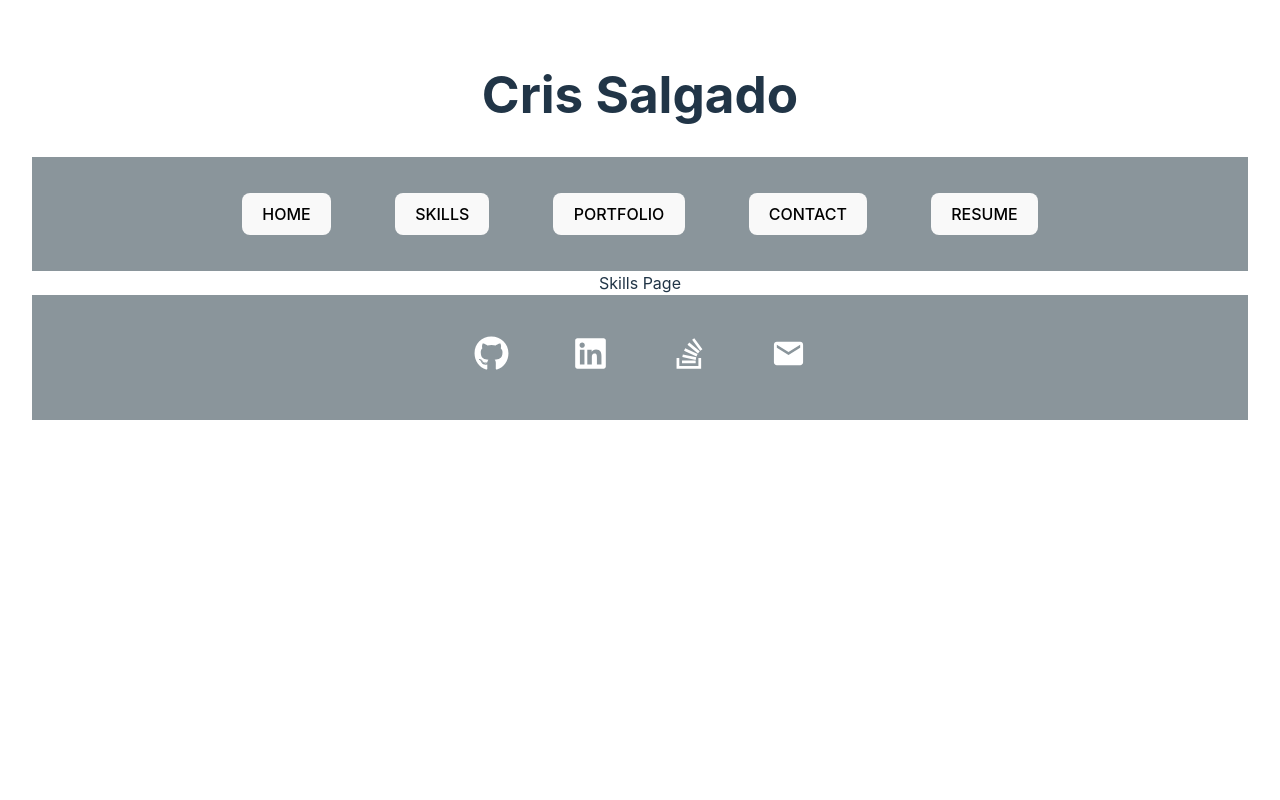
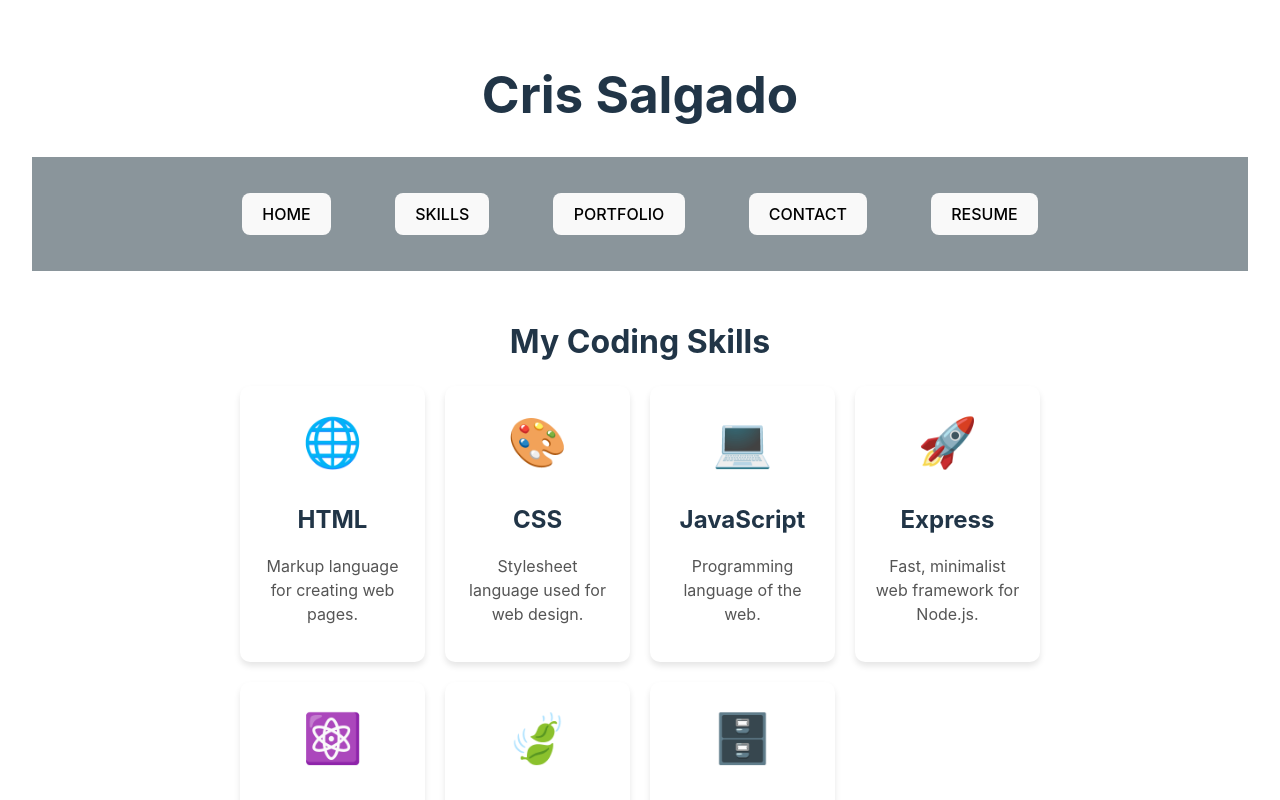
Before and after one commit to CrisSal2/Portfolio-React, a React (Vite) app: page /skills in a window 1280 px wide. Shown: the top 800 px of the page. Built offline with nearby package versions, Linux system fonts and the light colour scheme.

Commit message:
added skills section

```diff
--- /dev/null
+++ b/src/containers/skills/skills.css
@@ -0,0 +1,50 @@
+
+.container {
+    padding: 20px;
+    text-align: center;
+    background-color: white;
+    border-radius: 10px;
+    max-width: 800px;
+    margin: auto;
+}
+
+
+.title {
+
+    font-size: 2rem;
+    margin-bottom: 20px;
+}
+
+
+.skillsContainer {
+    display: grid;
+    grid-template-columns: repeat(auto-fit, minmax(150px, 1fr));
+    gap: 20px;
+}
+
+
+.skillCard {
+    background-color: white;
+    padding: 20px;
+    border-radius: 10px;
+    box-shadow: 0 4px 6px rgba(0, 0, 0, 0.1);
+    text-align: center;
+}
+
+
+.skillIcon {
+    font-size: 3rem;
+    margin-bottom: 10px;
+}
+
+
+.skillName {
+    font-size: 1.5rem;
+    margin-bottom: 10px;
+}
+
+
+.skillDescription {
+    font-size: 1rem;
+    color: #555;
+}
--- a/src/containers/skills/skills.jsx
+++ b/src/containers/skills/skills.jsx
@@ -1,11 +1,40 @@
+import './skills.css'
 
+const skillIcons = {
+  html: '🌐',
+  css: '🎨',
+  javascript: '💻',
+  express: '🚀',
+  react: '⚛️',
+  mongodb: '🍃',
+  sql: '🗄️'
+};
+
+const skills = [
+  { name: 'HTML', icon: skillIcons.html, description: 'Markup language for creating web pages.' },
+  { name: 'CSS', icon: skillIcons.css, description: 'Stylesheet language used for web design.' },
+  { name: 'JavaScript', icon: skillIcons.javascript, description: 'Programming language of the web.' },
+  { name: 'Express', icon: skillIcons.express, description: 'Fast, minimalist web framework for Node.js.' },
+  { name: 'React', icon: skillIcons.react, description: 'JavaScript library for building UIs.' },
+  { name: 'MongoDB', icon: skillIcons.mongodb, description: 'NoSQL database for scalable applications.' },
+  { name: 'SQL', icon: skillIcons.sql, description: 'Relational database management and querying.' }
+];
 
 function Skills() {
-    return(
-        <div>
-        Skills Page
-        </div>
-    )
-}
+  return (
+    <div className='container'>
+      <h2 className='title'>My Coding Skills</h2>
+      <div className='skillsContainer'>
+        {skills.map((skill) => (
+          <div className='skillCard' key={skill.name}>
+            <div className='skillIcon'>{skill.icon}</div>
+            <h3 className='skillName'>{skill.name}</h3>
+            <p className='skillDescription'>{skill.description}</p>
+          </div>
+        ))}
+      </div>
+    </div>
+  );
+};
 
 export default Skills;
--- a/src/index.css
+++ b/src/index.css
@@ -76,8 +76,8 @@ button {
 }
 
 #Profile_Picture, #About-Me-Picture {
-  margin-top: 10%;
-  margin-bottom: 10%;
+  margin-top: 3%;
+  margin-bottom: 3%;
 }
 
 .icons {
```
